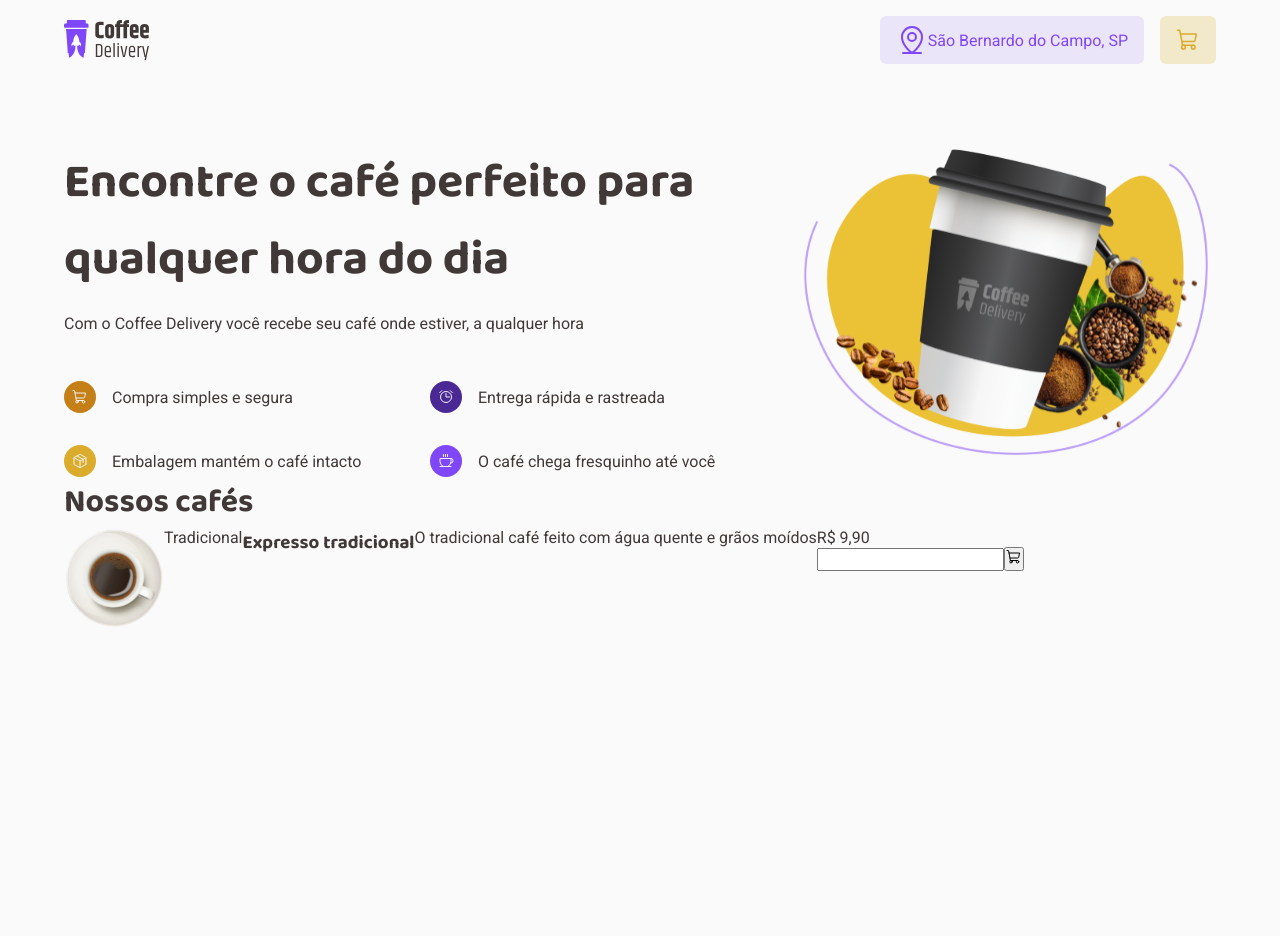
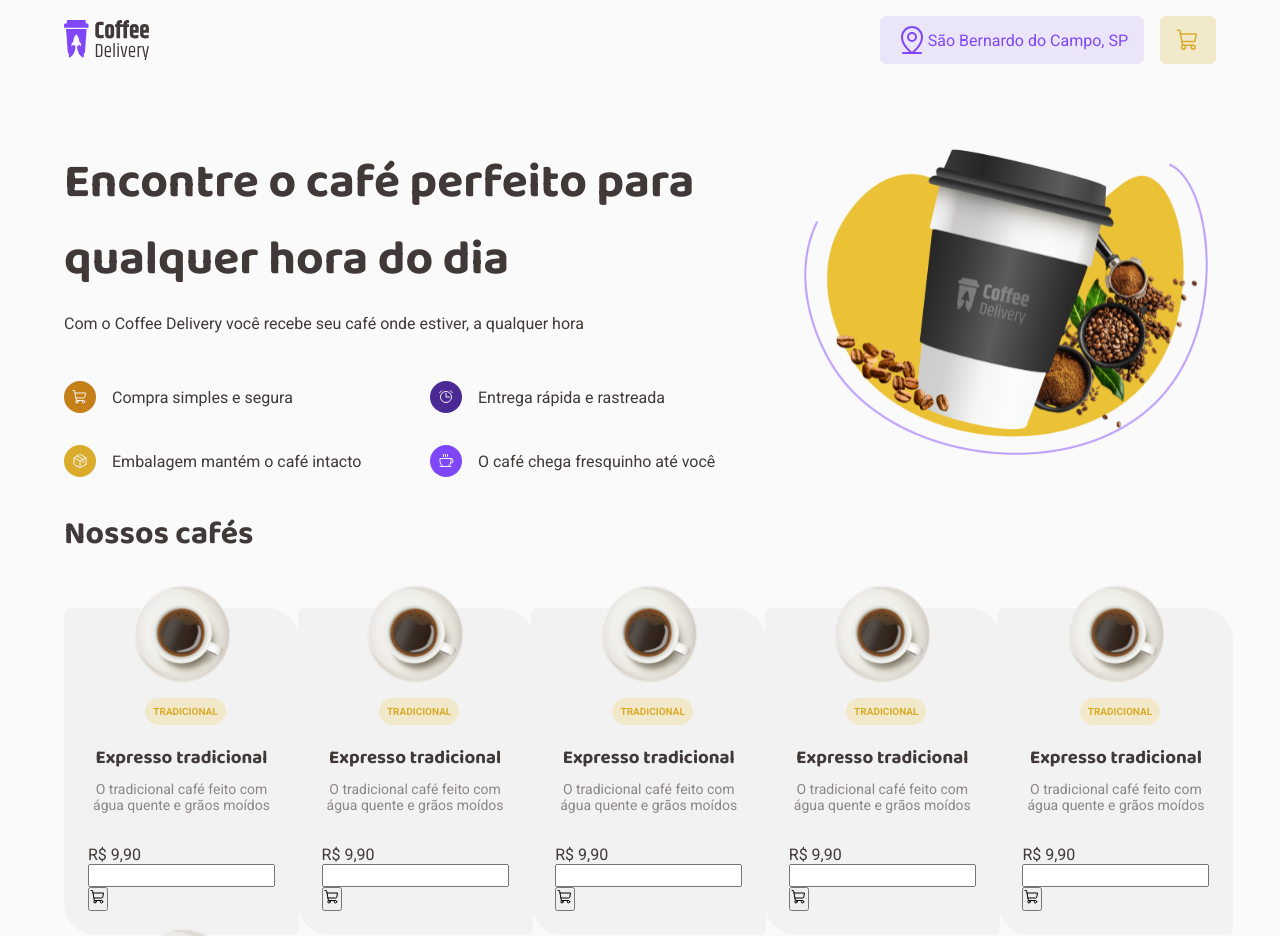
Before and after one commit to Giovani-Silva/coffee-delivery, a React (Vite) app: page / in a window 1280 px wide. Shown: the top 936 px of the page. Before the commit the page ends 800 px from the top, so only its background shows below. Built offline with nearby package versions, Linux system fonts and the light colour scheme.

Commit message:
Estilização inicial dos cards

```diff
--- a/src/pages/Home/index.tsx
+++ b/src/pages/Home/index.tsx
@@ -1,8 +1,9 @@
 import { Alarm, Coffee, Package, ShoppingCart } from 'phosphor-react';
 import coffeBanner from '../../assets/coffe-banner.svg';
-import { Banner, Card, Content, IconWrapper, ListIcons } from './styles';
+import { Banner, Card, CardBody, CardFooter, CardHeader, Content, IconWrapper, ListCard, ListIcons, Tag } from './styles';
 
 export function Home() {
+  const itens = [1, 2, 3, 4, 5, 6];
   return (
     <main>
       <Banner>
@@ -41,26 +42,31 @@ export function Home() {
           <img src={coffeBanner} alt="coffe delivery banner" />
         </div>
       </Banner>
-
       <h2>Nossos cafés</h2>
 
-      <ul>
-        <Card>
+      <ListCard>
+        {itens.map((i) => (
+          <Card key={`item${i}`}>
+            <CardHeader>
               <img src="../../../public/coffees/arabe.svg" alt="arabe" />
-          <span>Tradicional</span>
+              <Tag>Tradicional</Tag>
+            </CardHeader>
+            <CardBody>
               <h3>Expresso tradicional</h3>
               <p>O tradicional café feito com água quente e grãos moídos</p>
-          <div>
+            </CardBody>
+            <CardFooter>
               <span>R$ 9,90</span>
               <form>
-              <input type="number" />
+                <input min="1" pattern="\d*" inputMode="numeric" />
                 <button>
                   <ShoppingCart size={16} />
                 </button>
               </form>
-          </div>
+            </CardFooter>
           </Card>
-      </ul>
+        ))}
+      </ListCard>
     </main>
   );
 }
--- a/src/pages/Home/styles.ts
+++ b/src/pages/Home/styles.ts
@@ -1,7 +1,7 @@
 import styled from 'styled-components';
 
 export const Banner = styled.div`
-  margin-top: 2rem;
+  margin: 2rem 0;
   display: grid;
   grid-auto-flow: column;
   gap: 2rem;
@@ -59,7 +59,67 @@ export const IconWrapper = styled.span`
   color: ${(props) => props.theme['gray-100']};
 `;
 
+export const ListCard = styled.ul`
+  display: grid;
+  gap: 1rem;
+  grid-template-columns: repeat(auto-fit, minmax(12.5rem, 1fr));
+  margin-top: 3rem;
+`;
 
 export const Card = styled.li`
-display: flex;
-`
+  display: flex;
+  flex-direction: column;
+  align-items: center;
+  border-radius: 6px 2rem;
+  background: ${(props) => props.theme['gray-100']};
+  padding: 1.5rem;
+  width: min-content;
+  position: relative;
+
+  h3 {
+    margin: 0.5rem 0;
+  }
+
+  img {
+    display: block;
+    margin: 1rem auto;
+    margin-top: -3rem;
+
+    &:after {
+      content: '';
+      width: 100px;
+      height: 100px;
+      background: ${(props) => props.theme['gray-300']};
+    }
+  }
+`;
+
+export const Tag = styled.span`
+  text-transform: uppercase;
+  font-size: 0.625rem;
+  color: ${(props) => props.theme['primary-400']};
+  background: ${(props) => props.theme['primary-100']};
+  font-weight: bold;
+  padding: 0.5rem;
+  border-radius: 16px;
+
+  &:not(:first-child) {
+    margin-left: 0.5rem;
+  }
+`;
+
+export const CardHeader = styled.div`
+  text-align: center;
+  margin-bottom: 1rem;
+`;
+
+export const CardBody = styled.div`
+  text-align: center;
+  margin-bottom: 2rem;
+  p {
+    color: ${(props) => props.theme['gray-600']};
+    font-size: 0.875rem;
+  }
+`;
+
+export const CardFooter = styled.div``;
```
Lines whose indentation alone changed are shown as unchanged.
